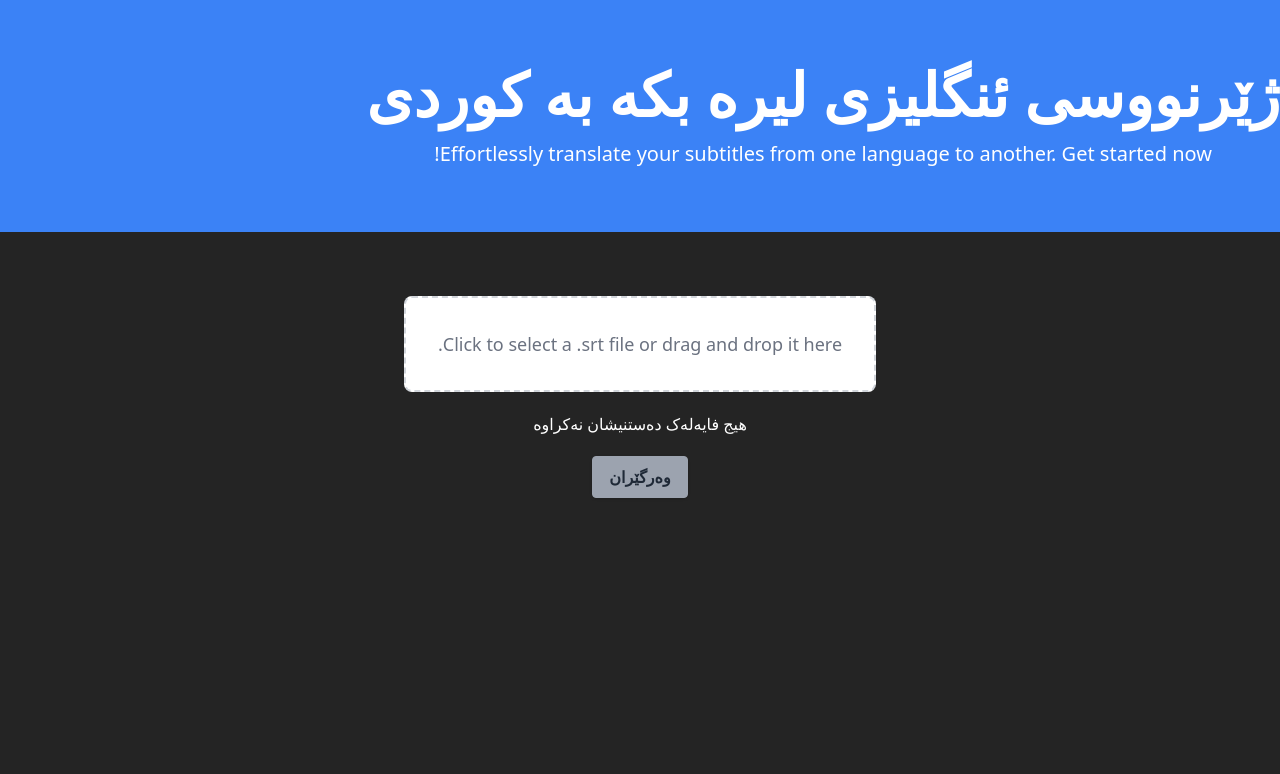
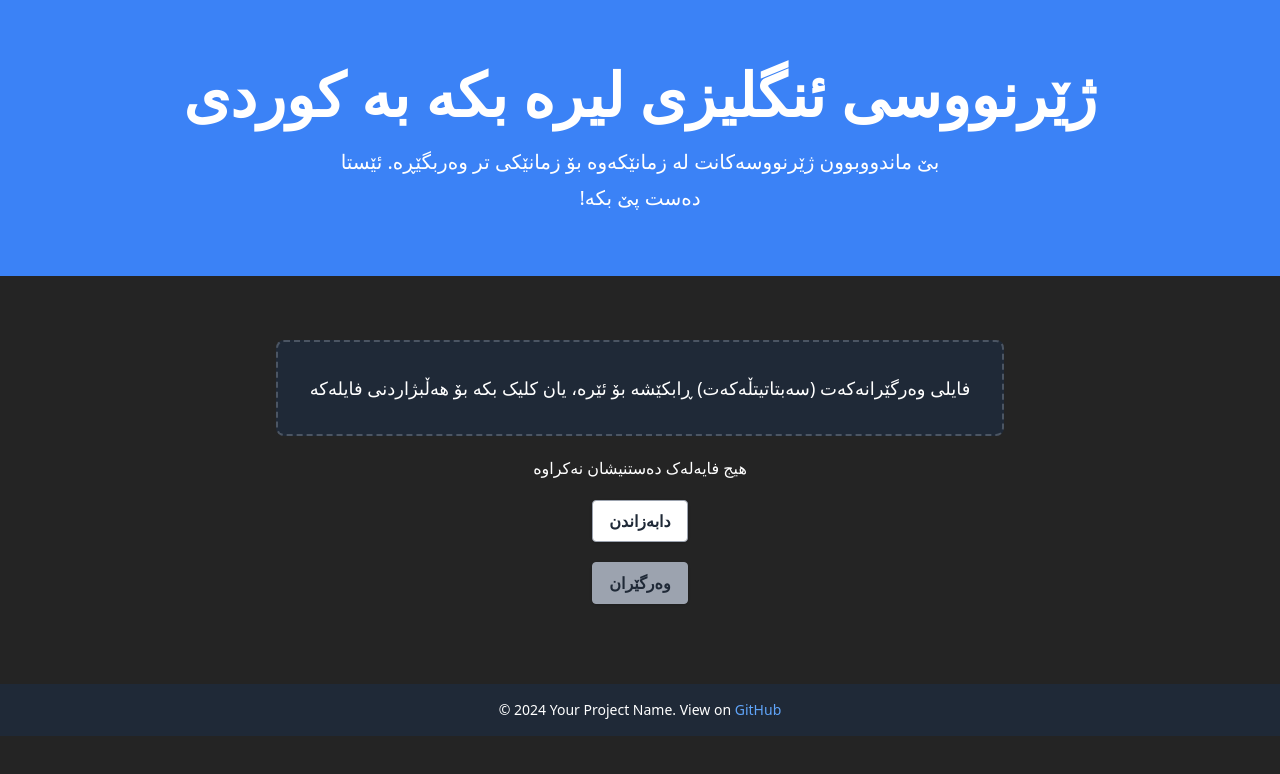
Before and after one commit to mohammedd-jabbar/kurdSub, a React (Vite) app: page / in a window 1280 px wide. Shown: the top 774 px of the page. Built offline with nearby package versions, Linux system fonts and the light colour scheme.

Commit message:
add new style to drag drop and add footer

```diff
--- a/src/App.tsx
+++ b/src/App.tsx
@@ -1,13 +1,17 @@
 import Container from "./components/Container";
 import FileUpload from "./components/FileUpload";
+import Footer from "./components/Footer";
 import Intro from "./components/Intro";
 
 function App() {
   return (
-    <Container>
-      <Intro />
-      <FileUpload />
-    </Container>
+    <div>
+      <Container>
+        <Intro />
+        <FileUpload />
+      </Container>
+      <Footer />
+    </div>
   );
 }
 
--- a/src/components/DragDrop.tsx
+++ b/src/components/DragDrop.tsx
@@ -2,7 +2,7 @@
 import { useDropzone } from "react-dropzone";
 
 export default function DragDrop({ onFileSelect }: any) {
-  const { getRootProps, getInputProps } = useDropzone({
+  const { getRootProps, getInputProps, isDragActive } = useDropzone({
     accept: {
       "text/srt": [".srt", ".vtt"],
     },
@@ -25,11 +25,15 @@ export default function DragDrop({ onFileSelect }: any) {
   return (
     <div
       {...getRootProps()}
-      className="border-dashed border-2 border-gray-300 rounded-lg p-8 text-center bg-white text-gray-500"
+      className={`bg-gray-800 text-white border-dashed border-2 border-gray-600 rounded-lg p-8 text-center cursor-pointer ${
+        isDragActive ? "bg-gray-700 border-blue-400" : ""
+      }`}
     >
       <input {...getInputProps()} />
       <p className="text-lg">
-        Click to select a .srt file or drag and drop it here.
+        {isDragActive
+          ? "فایلەکە لێرە دابنێ"
+          : "فایلی وەرگێرانەکەت (سەبتاتیتڵەکەت) ڕابکێشە بۆ ئێرە، یان کلیک بکە بۆ هەڵبژاردنی فایلەکە"}
       </p>
     </div>
   );
--- a/src/components/FileUpload.tsx
+++ b/src/components/FileUpload.tsx
@@ -107,10 +107,14 @@ export default function FileUpload() {
   };
   return (
     <div className="flex flex-col gap-5 h-full justify-center items-center">
+      {/* File name */}
       {fileName && <p>ناوی فایل: {fileName}</p>}
 
+      {/* Drag Drop */}
       <DragDrop onFileSelect={file_upload} />
 
+      {/* Status */}
+      <div>
         <p className={fileStatus === "complete" ? "hidden" : ""}>
           {fileStatus == "noFile" ? "هیج فایەلەک دەستنیشان نەکراوە" : ""}
           {fileStatus == "loading" ? "فایەلەکە وا دەکرێتەوە" : ""}
@@ -118,22 +122,24 @@ export default function FileUpload() {
         </p>
 
         <p
-        className={fileStatus === "complete" ? "text-xl md:text-3xl" : "hidden"}
+          className={
+            fileStatus === "complete" ? "text-xl md:text-3xl" : "hidden"
+          }
           dir="rtl"
         >
           {lineTranslated} دێر وەرگێراوە لە {lines} دێرە
         </p>
+      </div>
 
-      <p className={fileStatus === "complete" ? "" : "hidden"}>
+      {/* Download */}
       <button
         onClick={downloadFile}
         className="bg-white hover:bg-gray-100 text-gray-800 font-semibold py-2 px-4 border border-gray-400 rounded shadow cursor-pointer disabled:bg-gray-400"
       >
         دابەزاندن
       </button>
-        <br />
-        <br />
-
+      <p className={fileStatus === "complete" ? "" : "hidden"}>
+        {/* Refresh */}
         <button
           onClick={() => window.location.reload()}
           className="bg-white hover:bg-gray-100 text-gray-800 font-semibold py-2 px-4 border border-gray-400 rounded shadow cursor-pointer disabled:bg-gray-400"
@@ -142,6 +148,7 @@ export default function FileUpload() {
         </button>
       </p>
 
+      {/* Translate */}
       <button
         onClick={startTranslation}
         disabled={fileStatus != "loading"}
--- /dev/null
+++ b/src/components/Footer.tsx
@@ -0,0 +1,19 @@
+const Footer = () => {
+  return (
+    <footer className="bg-gray-800 text-white p-4 text-center">
+      <p className="text-sm">
+        © 2024 Your Project Name. View on{" "}
+        <a
+          href="https://github.com/your-username/your-project-repo"
+          target="_blank"
+          rel="noopener noreferrer"
+          className="text-blue-400 hover:underline"
+        >
+          GitHub
+        </a>
+      </p>
+    </footer>
+  );
+};
+
+export default Footer;
--- a/src/components/Intro.tsx
+++ b/src/components/Intro.tsx
@@ -1,18 +1,15 @@
 const Intro = () => {
   return (
     <div className="bg-blue-500 py-16 text-white mb-16">
-      <div className="container mx-auto flex flex-col md:flex-row items-center">
-        {/* Text Section */}
-        <div className="text-center mb-8 md:mb-0">
-          <h1 className="text-4xl md:text-6xl font-bold mb-4 leading-tight">
-            ژێرنووسی ئنگلیزی لیرە بکە بە کوردی
-          </h1>
-
-          <p className="text-lg md:text-xl leading-relaxed">
-            Effortlessly translate your subtitles from one language to another.
-            Get started now!
-          </p>
-        </div>
+      {/* Hero section */}
+      <div className="text-center mb-8 md:mb-0">
+        <h1 className="text-4xl text-center md:text-6xl font-bold mb-6 leading-tight">
+          ژێرنووسی ئنگلیزی لیرە بکە بە کوردی
+        </h1>
+        <p className="text-lg md:text-xl leading-relaxed mt-6">
+          بێ ماندووبوون ژێرنووسەکانت لە زمانێکەوە بۆ زمانێکی تر وەربگێڕە. ئێستا
+          <span className="block pt-2"> دەست پێ بکە!</span>
+        </p>
       </div>
     </div>
   );
--- a/src/lib/store.ts
+++ b/src/lib/store.ts
@@ -1,4 +1,4 @@
-import create from "zustand";
+import { create } from "zustand";
 import { TFileStatus, TUseFile } from "./types";
 
 export const useFile = create<TUseFile>((set) => ({
```
Lines whose indentation alone changed are shown as unchanged.
